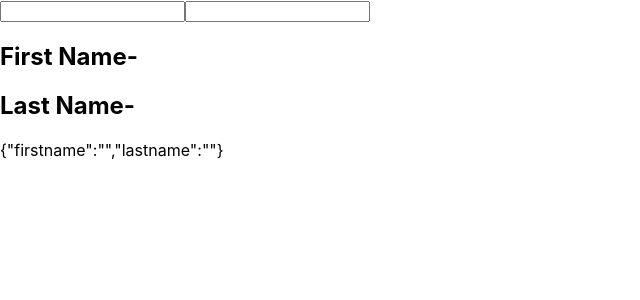
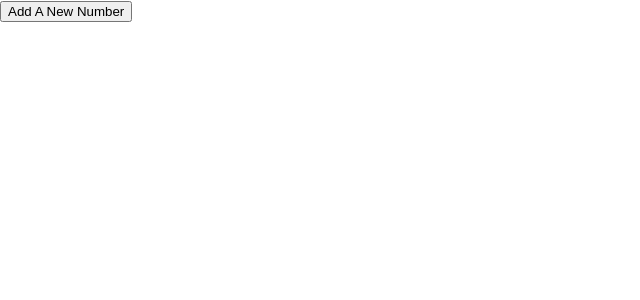
Before and after one commit to RavinduNirmal/ReactJs, a React (Create React App) app in the folder hello-world/: page / in a window 1280 px wide. Shown: the top 300 px of the page, without its empty margins (0-640 px from the left). Built offline with nearby package versions, Linux system fonts and the light colour scheme.

Commit message:
useStatewithArray(HookCounter4)

```diff
--- a/hello-world/src/App.js
+++ b/hello-world/src/App.js
@@ -45,6 +45,7 @@ import HookCounter3 from './Componet(Hooks)/HookCounter3';
 
 import PostList from './Component1/PostList';
 import ClassCounter from './Componet(Hooks)/ClassCounter';
+import HookCounter4 from './Componet(Hooks)/HookCounter4';
 
 
 function App() {
@@ -123,8 +124,8 @@ function App() {
           <ClassCounter/>
           <HookCounter/> */}
           {/* <HookCounter2/> */}
-          <HookCounter3/>
-
+          {/* <HookCounter3/> */}
+          <HookCounter4/>
 
 
 
--- /dev/null
+++ b/hello-world/src/Componet(Hooks)/HookCounter4.js
@@ -0,0 +1,73 @@
+// import React,{useState} from 'react'
+
+// function HookCounter4() {
+
+//    const [Items , setItems] = useState([])
+
+//    const AddItem = () => {
+
+//         setItems([...Items,{
+
+//                id:Items.length,
+//               value:Math.floor(Math.random() * 10)+10
+
+//            }])
+//    }
+
+
+//   return (
+//     <div>
+
+//         <button onClick={AddItem}>Add A New Item</button>
+
+//         <ul>
+//           {
+//             Items.map(item =>(
+
+//                 <div><li key={item.id}>{item.value}</li></div>
+
+//             ))
+//           }
+//         </ul>
+
+//     </div>
+//   )
+// }
+
+// export default HookCounter4
+
+
+
+import React,{useState}from 'react'
+
+function HookCounter4() {
+
+  const [Items,setItems] = useState([])
+
+  const AddNumber = () => {
+
+      setItems([...Items,{
+
+           id:Items.length,
+           value: Math.floor(Math.random() * 10) +1
+      }])
+  }
+
+  return (
+    <div>
+      <button onClick={AddNumber}>Add A New Number</button>
+
+      <ul>
+        {
+          Items.map(item => (
+
+            <li key = {item.id}>{item.value}</li>
+
+          ))
+        }
+      </ul>
+    </div>
+  )
+}
+
+export default HookCounter4
```
